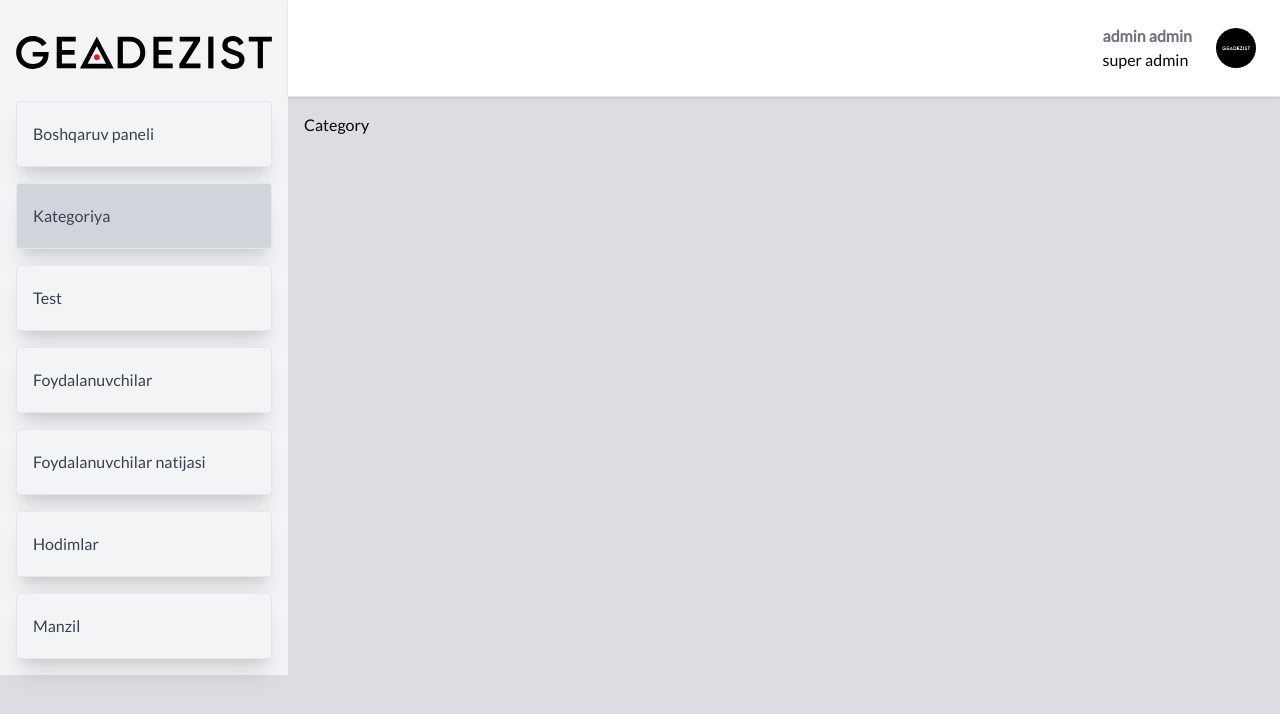
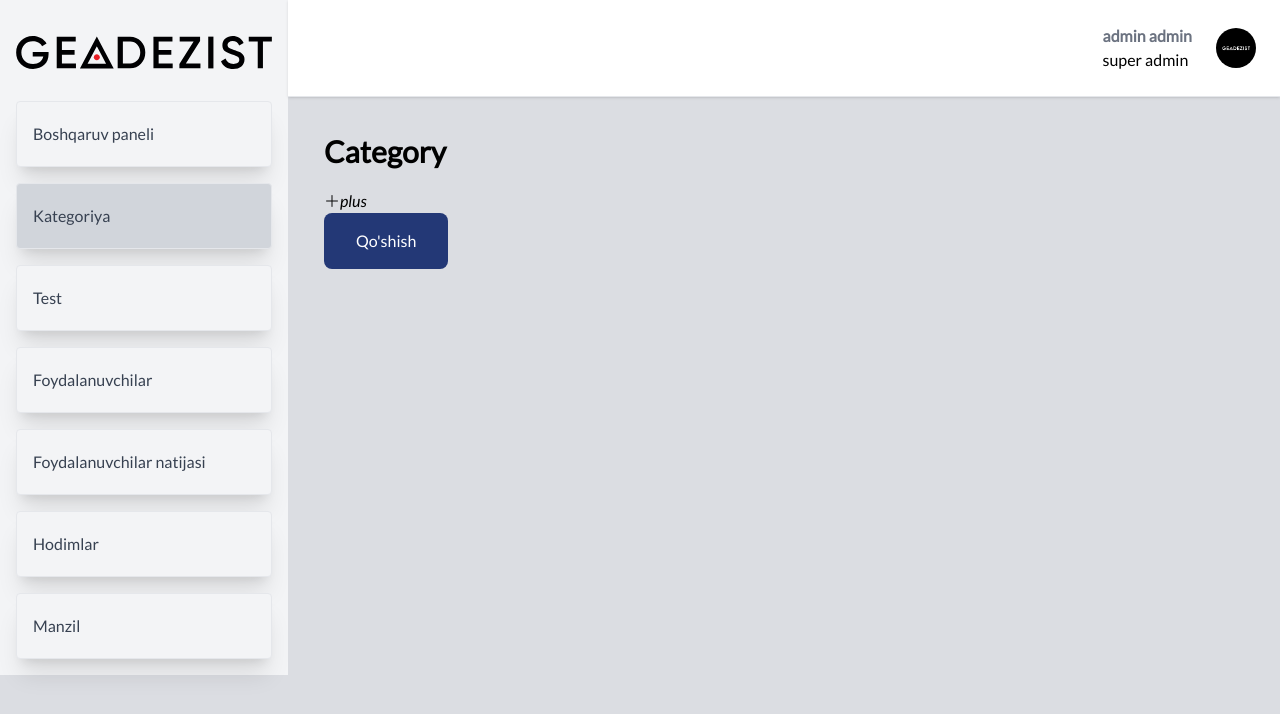
Before and after one commit to jasurhaydarovcode/GEADEZIST, a React (Vite) app: page /category in a window 1280 px wide. Shown: the top 714 px of the page. Built offline with nearby package versions, Linux system fonts and the light colour scheme.

Commit message:
update add bootstrap-icons-package full version

```diff
--- /dev/null
+++ b/src/components/button.tsx
@@ -0,0 +1,36 @@
+import { ButtonType } from "@/helpers/types/Button";
+
+
+const Button: React.FC<ButtonType> = ({
+  btnText = '',
+  btnBg = 'none',
+  btnBorder = 'none',
+  btnColor = 'none',
+  btnHeight = 'none',
+  btnShadow = 'none',
+  btnWidth = 'none',
+  btnClass = '',
+}) => {
+  return (
+    <div>
+      <button
+        style={{
+          backgroundColor: btnBg,
+          border: btnBorder,
+          color: btnColor,
+          height: btnHeight,
+          boxShadow: btnShadow,
+          width: btnWidth,
+        }}
+        className={btnClass}
+      >
+        {/* Agar iconClass berilgan bo'lsa, <i> tegini ko'rsatamiz */}
+        {/* {iconClass && } */}
+
+        {btnText && <span>{btnText}</span>}
+      </button>
+    </div>
+  );
+};
+
+export default Button;
--- a/src/helpers/types/Button.ts
+++ b/src/helpers/types/Button.ts
@@ -1,8 +1,7 @@
-import { ReactNode } from 'react';
 
 export interface ButtonType {
-  className?: string;
-  btnText?: ReactNode;
+  btnClass?: string;
+  btnText?: string;
   btnWidth?: string;
   btnHeight?: string;
   btnBg?: string;
--- a/src/main.tsx
+++ b/src/main.tsx
@@ -4,6 +4,7 @@ import App from './App.tsx';
 import './css/index.css';
 import 'react-toastify/dist/ReactToastify.css';
 import { BrowserRouter } from 'react-router-dom';
+import 'bootstrap-icons/font/bootstrap-icons.css';
 import { ToastContainer } from 'react-toastify';
 
 createRoot(document.getElementById('root')!).render(
--- a/src/pages/Category.tsx
+++ b/src/pages/Category.tsx
@@ -1,9 +1,21 @@
+import Button from "@/components/button"
 import Layout from "@/components/Dashboard/Layout"
 
 const Category = () => {
   return (
     <Layout>
-        Category
+      <div className=" p-5 space-y-5">
+        <div className="pagename">
+          <h1 className="font-semibold text-3xl">Category</h1>
+        </div>
+
+        <div>
+          <div className="addBtn">
+            <i className='bi bi-plus-lg'>plus</i>
+            <Button btnText="Qo'shish" btnClass="bg-blue-900 text-white px-8 py-4 rounded-lg"/>
+          </div>
+        </div>
+      </div>
     </Layout>
   )
 }
```
